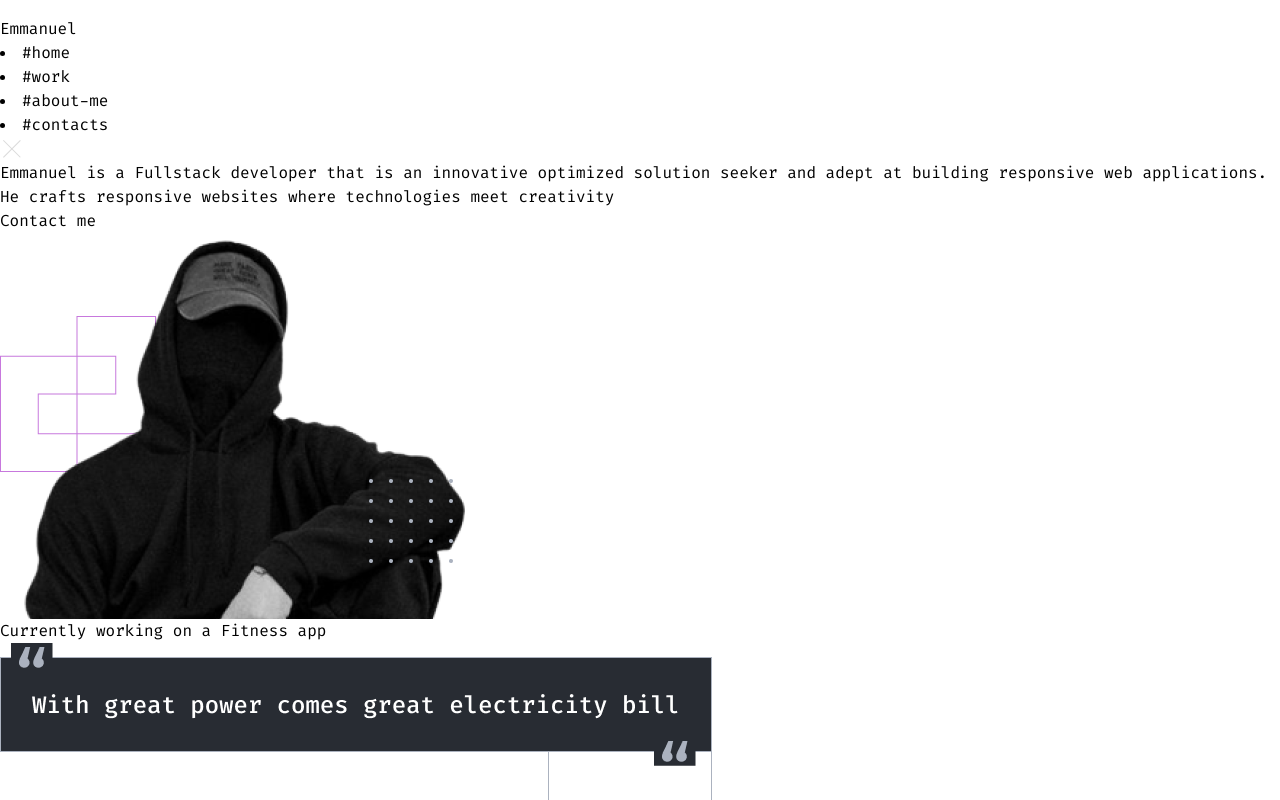
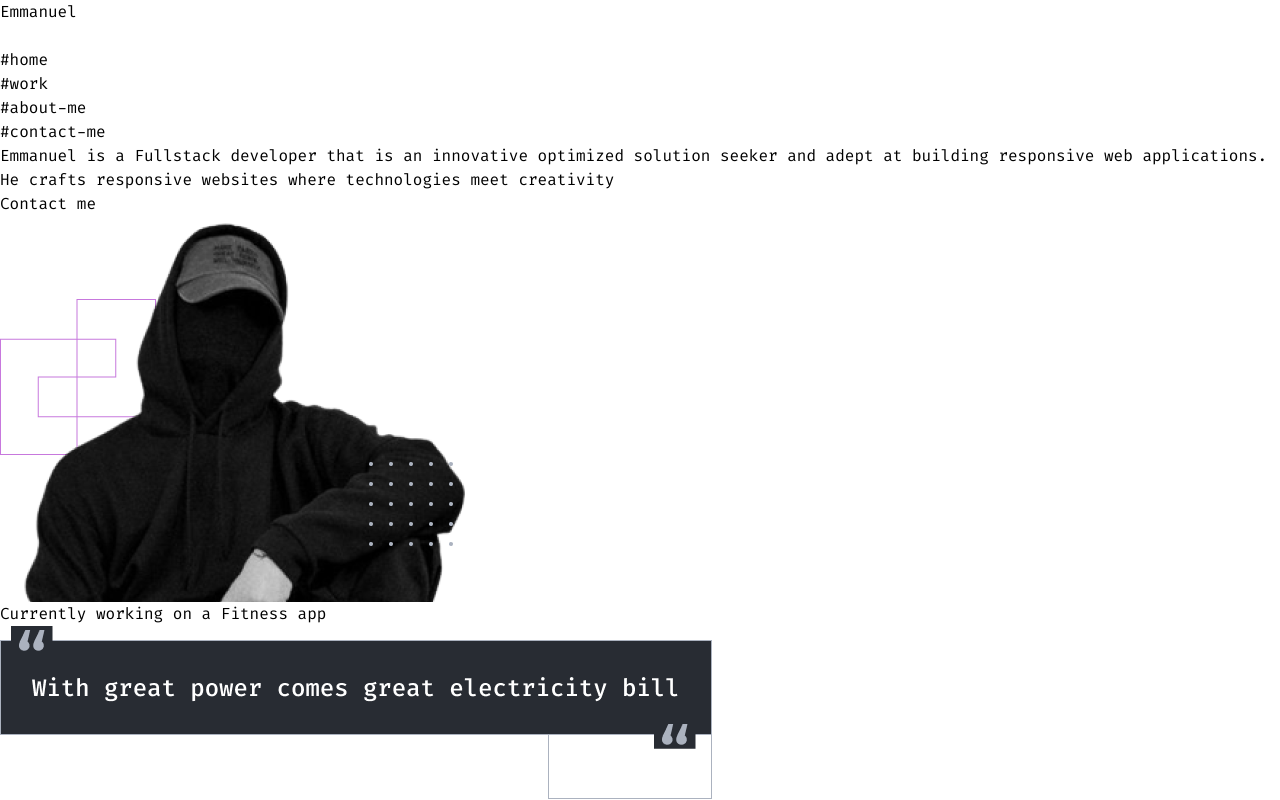
Before and after one commit to michoti/emmanu-portfolio, a React (Vite) app: page / in a window 1280 px wide. Shown: the top 800 px of the page. Built offline with nearby package versions, Linux system fonts and the light colour scheme.

Commit message:
modified navbar

```diff
--- a/src/components/footer/Footer.jsx
+++ b/src/components/footer/Footer.jsx
@@ -43,7 +43,7 @@ const Footer = () => {
         </div>
         {/* bottom */}
         <div className="text-center text-[#ABB2BF] pb-8 mt-12">
-          © Copyright 2022. Made by Michoti
+          © Copyright 2024. Made by Michoti
         </div>
       </div>
     </>
--- a/src/components/navbar/Navbar.jsx
+++ b/src/components/navbar/Navbar.jsx
@@ -1,35 +1,114 @@
-import { useEffect, useState } from "react";
-import { NavLink } from "react-router-dom";
-import Aos from "aos";
-import Close from './imgs/close.png'
-import brandlogo from "./imgs/Logo.png"
-import 'aos/dist/aos.css'
+// import { useEffect, useState } from "react";
+// import { NavLink } from "react-router-dom";
+// import Aos from "aos";
+// import Close from './imgs/close.png'
+// import brandlogo from "./imgs/Logo.png"
+// import 'aos/dist/aos.css'
+
+// const Navbar = () => {
+//   const [toggle, setToggle] = useState(false);
+
+//   useEffect(()=>{
+//     Aos.init({duration:1000})
+//   },[])
+
+//   return (
+//     <>
+//       <div data-aos='fade-down' className="fixed top-0 left-0 right-0 bg-[#282C33]">
+//         <div className=" px-5 max-w-[1560px] mx-auto flex items-center justify-between pt-6 my-2">
+//           <NavLink to="/">
+//             <div className="left flex gap-2 items-center font-bold text-white text-base">
+//               {/* logo */}
+//               <div className="img">
+//                 <img src={brandlogo} alt="" />
+//               </div>
+//               Emmanuel
+//             </div>
+//           </NavLink>
+//           <div className="right flex items-center relative">
+//             <div
+//               className={`menu duration-300 flex-col justify-center md:flex-row flex fixed w-full ${!toggle
+//                 ? `right-[-100%] top-0 bottom-0`
+//                 : `right-0 top-60 bottom-0`
+//                 } bg-[#282C33] md:static`}
+//             >
+//               <NavLink to="/">
+//                 <li className="text-[#ABB2BF] text-[32px] my-4 md:my-auto md:text-base list-none mx-4">
+//                   <span className="text-[#C778DD] font-medium">#</span>home
+//                 </li>
+//               </NavLink>
+//               <NavLink to="/projects">
+//                 <li className="text-[#ABB2BF] text-[32px] my-4 md:my-auto md:text-base list-none mx-4">
+//                   <span className="text-[#C778DD] font-medium">#</span>work
+//                 </li>
+//               </NavLink>
+//               <NavLink to="/about">
+//                 <li className="text-[#ABB2BF] text-[32px] my-4 md:my-auto md:text-base list-none mx-4">
+//                   <span className="text-[#C778DD] font-medium">#</span>about-me
+//                 </li>
+//               </NavLink>
+//               <NavLink to="/contact">
+//                 <li className="text-[#ABB2BF] text-[32px] my-4 md:my-auto md:text-base list-none mx-4">
+//                   <span className="text-[#C778DD] font-medium">#</span>contacts
+//                 </li>
+//               </NavLink>
+//               <div
+//                 onClick={() => setToggle(false)}
+//                 className="close absolute block md:hidden right-3 top-3"
+//               >
+//                 <img src={Close} alt="" />
+//               </div>
+//             </div>
+            {/* CLOSE&OPEN btns */}
+            {/* <div onClick={() => setToggle(true)} className={`${!toggle ? "" : "hidden" }`}>
+              <div className="open block md:hidden w-8">
+                <div className="w-full h-[1px] my-2 rounded-r-3xl bg-[#D9D9D9]"></div>
+                <div className="w-full h-[1px] my-2 rounded-r-3xl bg-[#D9D9D9]"></div>
+                <div className="w-full h-[1px] my-2 rounded-r-3xl bg-[#D9D9D9]"></div>
+              </div>
+            </div>
+          </div>
+        </div>
+      </div>
+    </>
+  );
+};
+export default Navbar; */}
+
+
+
+
+
+
+
+
+import React, { useState } from 'react';
+import { NavLink } from 'react-router-dom';
 
 const Navbar = () => {
-  const [toggle, setToggle] = useState(false);
-  useEffect(()=>{
-    Aos.init({duration:1000})
-  },[])
+    const [isMenuOpen, setIsMenuOpen] = useState(false);
+
+    const handleMenuToggle = () => {
+        setIsMenuOpen(!isMenuOpen);
+    };
+
     return (
-    <>
-      <div data-aos='fade-down' className="fixed top-0 left-0 right-0 bg-[#282C33]">
-        <div className=" px-5 max-w-[1560px] mx-auto flex items-center justify-between pt-6 my-2">
+        <nav className="relative px-4 py-4 flex justify-between items-center bg-[#282C33]">
           <NavLink to="/">
-            <div className="left flex gap-2 items-center font-bold text-white text-base">
-              {/* logo */}
-              <div className="img">
-                <img src={brandlogo} alt="" />
+            <a className="text-3xl text-white font-bold leading-none">
+                Emmanuel
+            </a>
+          </NavLink>
+
+            <div className="lg:hidden">
+                <button className="navbar-burger flex items-center text-blue-600 p-3" onClick={handleMenuToggle}>
+                    <svg class="block h-4 w-4 fill-current" viewBox="0 0 20 20" xmlns="http://www.w3.org/2000/svg">
+                      <title>Mobile menu</title>
+                      <path d="M0 3h20v2H0V3zm0 6h20v2H0V9zm0 6h20v2H0v-2z"></path>
+                    </svg>
+                </button>
             </div>
-              Emmanuel
-            </div>
-          </NavLink>
-          <div className="right flex items-center">
-            <div
-              className={`menu duration-300 flex-col justify-center md:flex-row flex fixed w-full ${!toggle
-                ? `right-[-100%] top-0 bottom-0`
-                : `right-0 top-0 bottom-0`
-                } bg-[#282C33] md:static`}
-            >
+            <ul className={`hidden absolute top-1/2 left-1/2 transform -translate-y-1/2 -translate-x-1/2 lg:flex lg:mx-auto lg:flex lg:items-center lg:w-auto lg:space-x-6 ${isMenuOpen ? '' : 'hidden'}`}>
                 <NavLink to="/">
                   <li className="text-[#ABB2BF] text-[32px] my-4 md:my-auto md:text-base list-none mx-4">
                       <span className="text-[#C778DD] font-medium">#</span>home
@@ -47,28 +126,59 @@ const Navbar = () => {
                 </NavLink>
                 <NavLink to="/contact">
                   <li className="text-[#ABB2BF] text-[32px] my-4 md:my-auto md:text-base list-none mx-4">
-                  <span className="text-[#C778DD] font-medium">#</span>contacts
+                      <span className="text-[#C778DD] font-medium">#</span>contact-me
                   </li>
                 </NavLink>
-              <div
-                onClick={() => setToggle(false)}
-                className="close absolute block md:hidden right-3 top-3"
-              >
-                <img src={Close} alt="" />
+            </ul>
+            {isMenuOpen && (
+                <>
+                    <div className="navbar-menu relative z-50">
+                        <div className="navbar-backdrop fixed inset-0 bg-gray-800 opacity-25" onClick={handleMenuToggle}></div>
+                        <nav className="fixed top-0 left-0 bottom-0 flex flex-col w-5/6 max-w-sm py-6 px-6 bg-white border-r overflow-y-auto">
+                            <div className="flex items-center mb-8">
+                                <a className="mr-auto text-3xl font-bold leading-none" href="#">
+                                    Logo
+                                </a>
+                                <button className="navbar-close" onClick={handleMenuToggle}>
+                                    <svg className="h-6 w-6 text-gray-400 cursor-pointer hover:text-gray-500" xmlns="http://www.w3.org/2000/svg" fill="none" viewBox="0 0 24 24" stroke="currentColor">
+                                        <path strokeLinecap="round" strokeLinejoin="round" strokeWidth="2" d="M6 18L18 6M6 6l12 12"></path>
+                                    </svg>
+                                </button>
                             </div>
+                            <div>
+                                <ul>
+                                    <li className="mb-1">
+                                        <a className="block p-4 text-sm font-semibold text-gray-400 hover:bg-blue-50 hover:text-blue-600 rounded" href="#">Home</a>
+                                    </li>
+                                    <li className="mb-1">
+                                        <a className="block p-4 text-sm font-semibold text-gray-400 hover:bg-blue-50 hover:text-blue-600 rounded" href="#">About Us</a>
+                                    </li>
+                                    <li className="mb-1">
+                                        <a className="block p-4 text-sm font-semibold text-gray-400 hover:bg-blue-50 hover:text-blue-600 rounded" href="#">Services</a>
+                                    </li>
+                                    <li className="mb-1">
+                                        <a className="block p-4 text-sm font-semibold text-gray-400 hover:bg-blue-50 hover:text-blue-600 rounded" href="#">Pricing</a>
+                                    </li>
+                                    <li className="mb-1">
+                                        <a className="block p-4 text-sm font-semibold text-gray-400 hover:bg-blue-50 hover:text-blue-600 rounded" href="#">Contact</a>
+                                    </li>
+                                </ul>
                             </div>
-            {/* CLOSE&OPEN btns */}
-            <div onClick={() => setToggle(true)} className="">
-              <div className="open block md:hidden w-8">
-                <div className="w-full h-[1px] my-2 rounded-r-3xl bg-[#D9D9D9]"></div>
-                <div className="w-full h-[1px] my-2 rounded-r-3xl bg-[#D9D9D9]"></div>
-                <div className="w-full h-[1px] my-2 rounded-r-3xl bg-[#D9D9D9]"></div>
+                            <div className="mt-auto">
+                                <div className="pt-6">
+                                    <a className="block px-4 py-3 mb-3 leading-loose text-xs text-center font-semibold leading-none bg-gray-50 hover:bg-gray-100 rounded-xl" href="#">Sign in</a>
+                                    <a className="block px-4 py-3 mb-2 leading-loose text-xs text-center text-white font-semibold bg-blue-600 hover:bg-blue-700  rounded-xl" href="#">Sign Up</a>
                                 </div>
+                                <p className="my-4 text-xs text-center text-gray-400">
+                                    <span>Copyright © 2024</span>
+                                </p>
                             </div>
-          </div>
-        </div>
+                        </nav>
                     </div>
                 </>
+            )}
+        </nav>
     );
 };
+
 export default Navbar;
```
Lines whose indentation alone changed are shown as unchanged.
